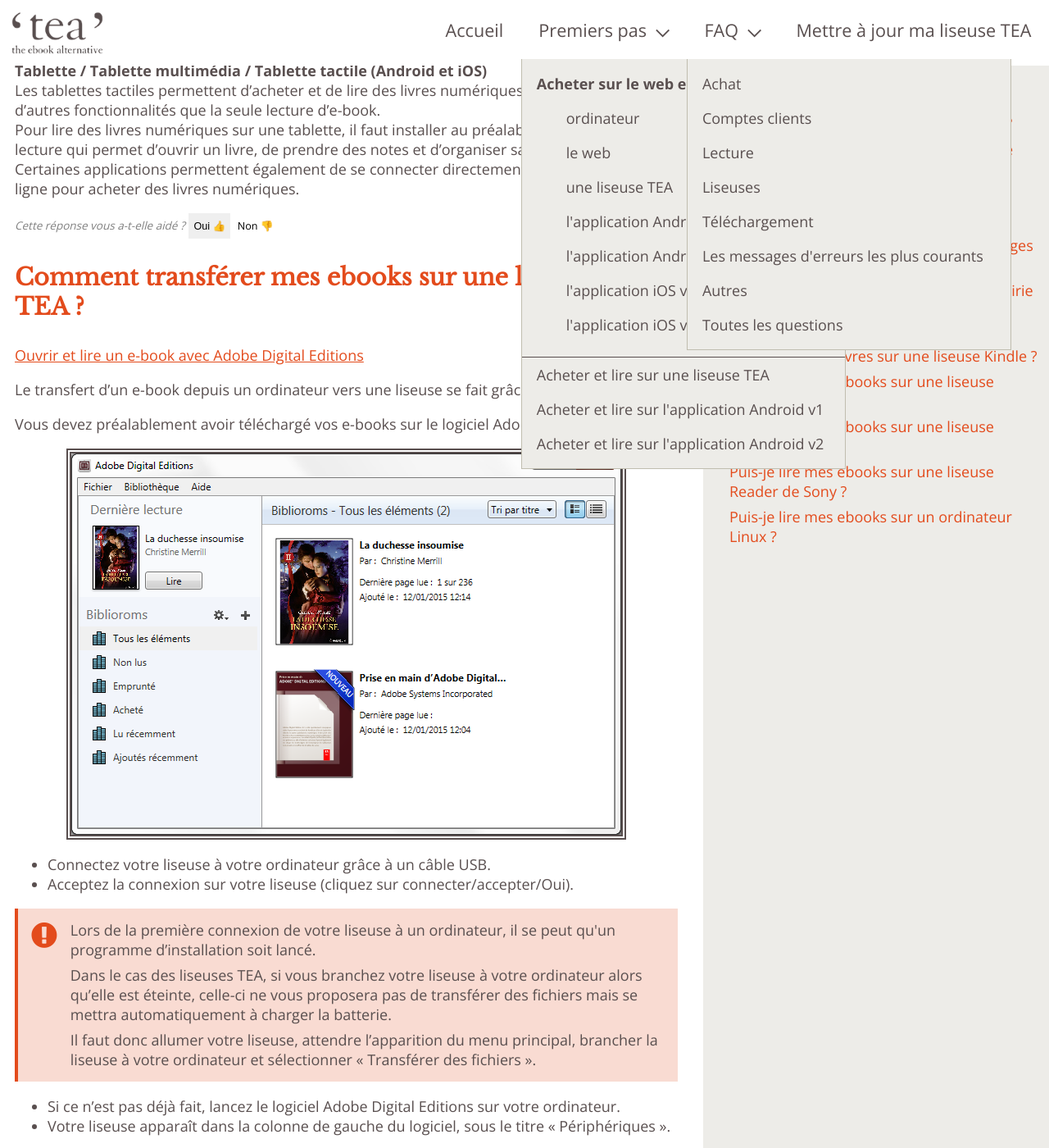
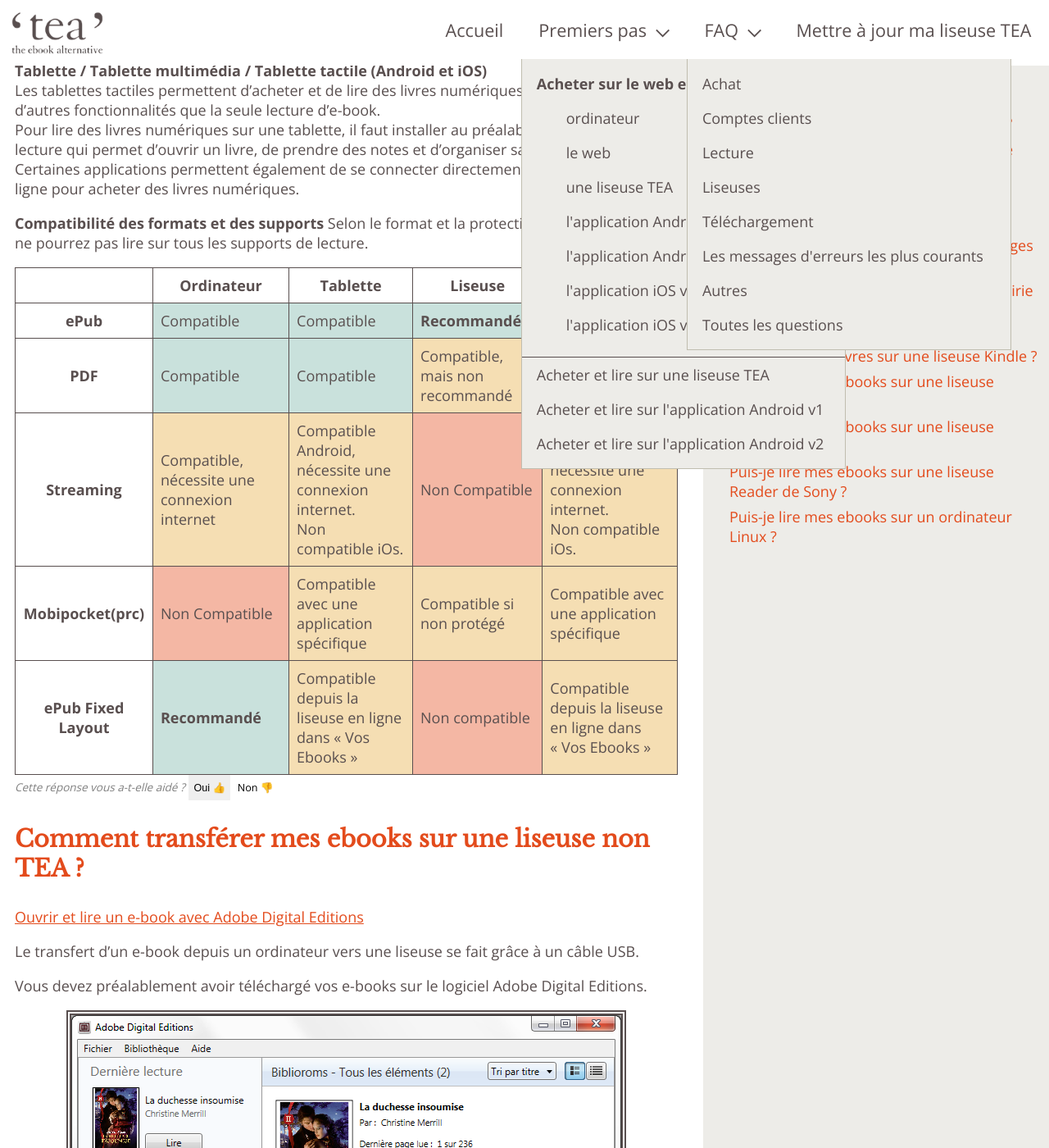
Before and after one commit to TEA-ebook/help-center, a Jekyll site: the page built from _pages/FAQ-lecture.md, in a window 1280 px wide and 1400 px high, scrolled down 679 px. Shown: the whole window at 82% size. Built offline with Jekyll 4.4.1, drawn with Linux system fonts in a browser that asks for light colours.

Commit message:
Ajout tableau compatibilités

```diff
--- a/_pages/FAQ-lecture.md
+++ b/_pages/FAQ-lecture.md
@@ -20,6 +20,61 @@
 Les tablettes tactiles permettent d'acheter et de lire des livres numériques, mais elles ont d'autres fonctionnalités que la seule lecture d'e-book.
 Pour lire des livres numériques sur une tablette, il faut installer au préalable une application de lecture qui permet d'ouvrir un livre, de prendre des notes et d'organiser sa bibliothèque.
 Certaines applications permettent également de se connecter directement à une librairie en ligne pour acheter des livres numériques.
+
+**Compatibilité des formats et des supports**
+Selon le format et la protection d'un ebook, vous ne pourrez pas lire sur tous les supports de lecture.
+
+<table class="table table-bordered">
+    <tr>
+        <th></th>
+        <th>Ordinateur</th>
+        <th>Tablette</th>
+        <th>Liseuse</th>
+        <th>Smartphone</th>
+    </tr>
+    <tr>
+        <th>ePub</th>
+        <td class="success">Compatible</td>
+        <td class="success">Compatible</td>
+        <td class="success"><strong>Recommandé</strong></td>
+        <td class="success">Compatible</td>
+    </tr>
+    <tr>
+        <th>PDF</th>
+        <td class="success">Compatible</td>
+        <td class="success">Compatible</td>
+        <td class="warning">Compatible, mais non recommandé</td>
+        <td class="success">Compatible</td>
+    </tr>
+    <tr>
+        <th>Streaming</th>
+        <td class="warning">Compatible, nécessite une connexion internet</td>
+        <td class="warning">
+            Compatible Android, nécessite une connexion internet.<br />
+            Non compatible iOs.
+        </td>
+        <td class="danger">Non Compatible</td>
+        <td class="warning">
+            Compatible Android, nécessite une connexion internet.<br />
+            Non compatible iOs.
+        </td>
+    </tr>
+    <tr>
+        <th>Mobipocket(prc)</th>
+        <td class="danger">Non Compatible</td>
+        <td class="warning">Compatible avec une application spécifique</td>
+        <td class="warning">Compatible si non protégé</td>
+        <td class="warning">Compatible avec une application spécifique</td>
+    </tr>
+    <tr>
+        <th>ePub Fixed Layout</th>
+        <td class="success" ><strong>Recommandé</strong></td>
+        <td class="warning">Compatible depuis la liseuse en ligne dans « Vos Ebooks »</td>
+        <td class="danger">Non compatible</td>
+        <td class="warning">Compatible depuis la liseuse en ligne dans « Vos Ebooks »</td>
+    </tr>
+</table>
+
 
 {% include feedback-button.html question="Sur quels supports puis-je lire un ebook ?" %}
 
```
